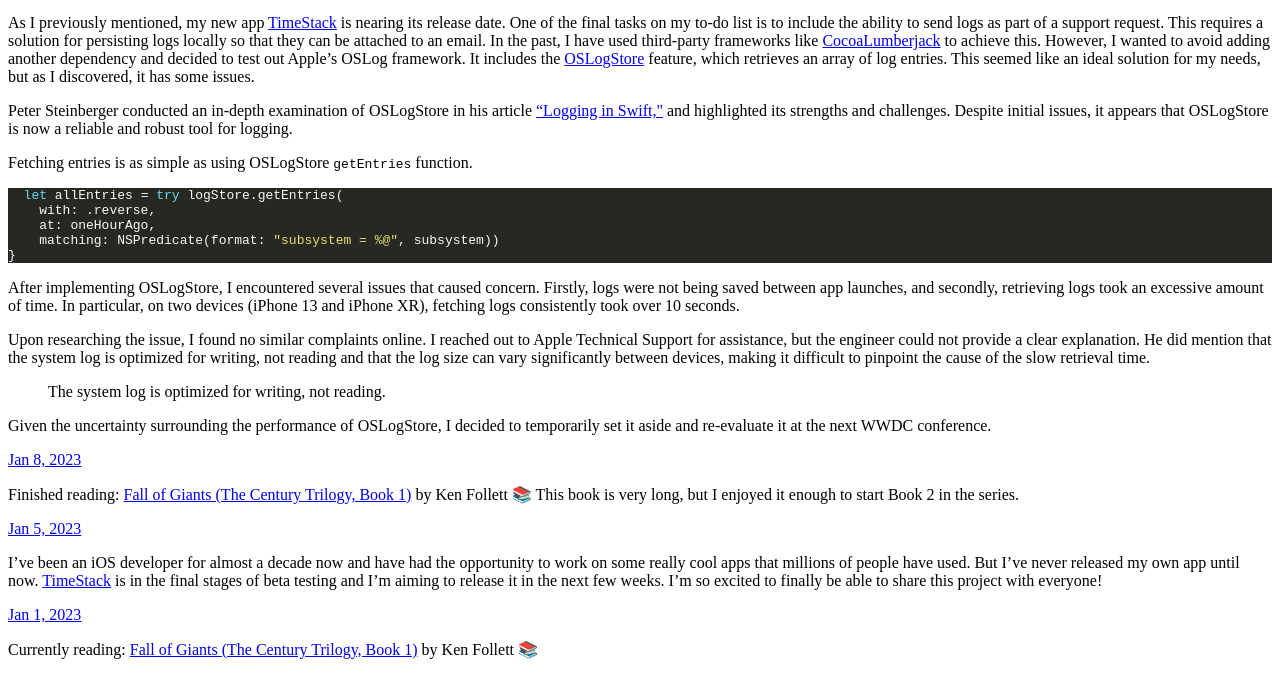
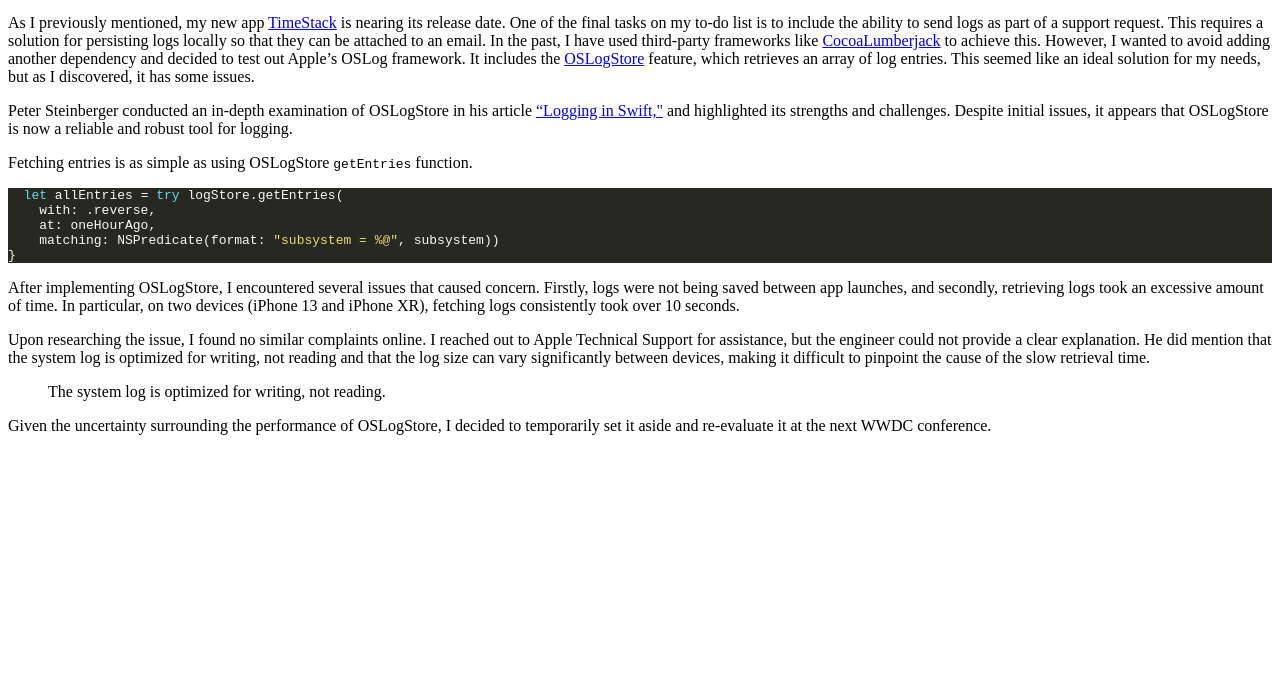
Before and after one commit to corysullivan/blog, a plain HTML site: page index.html in a window 1280 px wide. Shown: the part 100-798 px from the top of the page. Drawn offline with Linux system fonts and the light colour scheme.

Commit message:
Archiving from Micro.blog.

```diff
--- a/index.html
+++ b/index.html
@@ -49,40 +49,6 @@
 		</div>
 	  </div>
 
-	  <div class="h-entry">
-
-
-		<a href="https://sullivans.ca/2023/01/08/finished-reading-fall.html" class="u-url"><time class="dt-published" datetime="2023-01-08 16:29:04 -0300">Jan 8, 2023</time></a>
-
-		<div class="e-content">
-			 <p>Finished reading: <a href="https://micro.blog/books/9781101543559">Fall of Giants (The Century Trilogy, Book 1)</a> by Ken Follett 📚
-This book is very long, but I enjoyed it enough to start Book 2 in the series.</p>
-
-		</div>
-	  </div>
-
-	  <div class="h-entry">
-
-
-		<a href="https://sullivans.ca/2023/01/05/ive-been-an.html" class="u-url"><time class="dt-published" datetime="2023-01-05 18:58:37 -0300">Jan 5, 2023</time></a>
-
-		<div class="e-content">
-			 <p>I&rsquo;ve been an iOS developer for almost a decade now and have had the opportunity to work on some really cool apps that millions of people have used. But I&rsquo;ve never released my own app until now. <a href="https://www.timestack.ca">TimeStack</a> is in the final stages of beta testing and I&rsquo;m aiming to release it in the next few weeks. I&rsquo;m so excited to finally be able to share this project with everyone!</p>
-
-		</div>
-	  </div>
-
-	  <div class="h-entry">
-
-
-		<a href="https://sullivans.ca/2023/01/01/currently-reading-fall.html" class="u-url"><time class="dt-published" datetime="2023-01-01 17:49:07 -0300">Jan 1, 2023</time></a>
-
-		<div class="e-content">
-			 <p>Currently reading: <a href="https://micro.blog/books/9781101543559">Fall of Giants (The Century Trilogy, Book 1)</a> by Ken Follett 📚</p>
-
-		</div>
-	  </div>
-
 
 </div>
 
```
